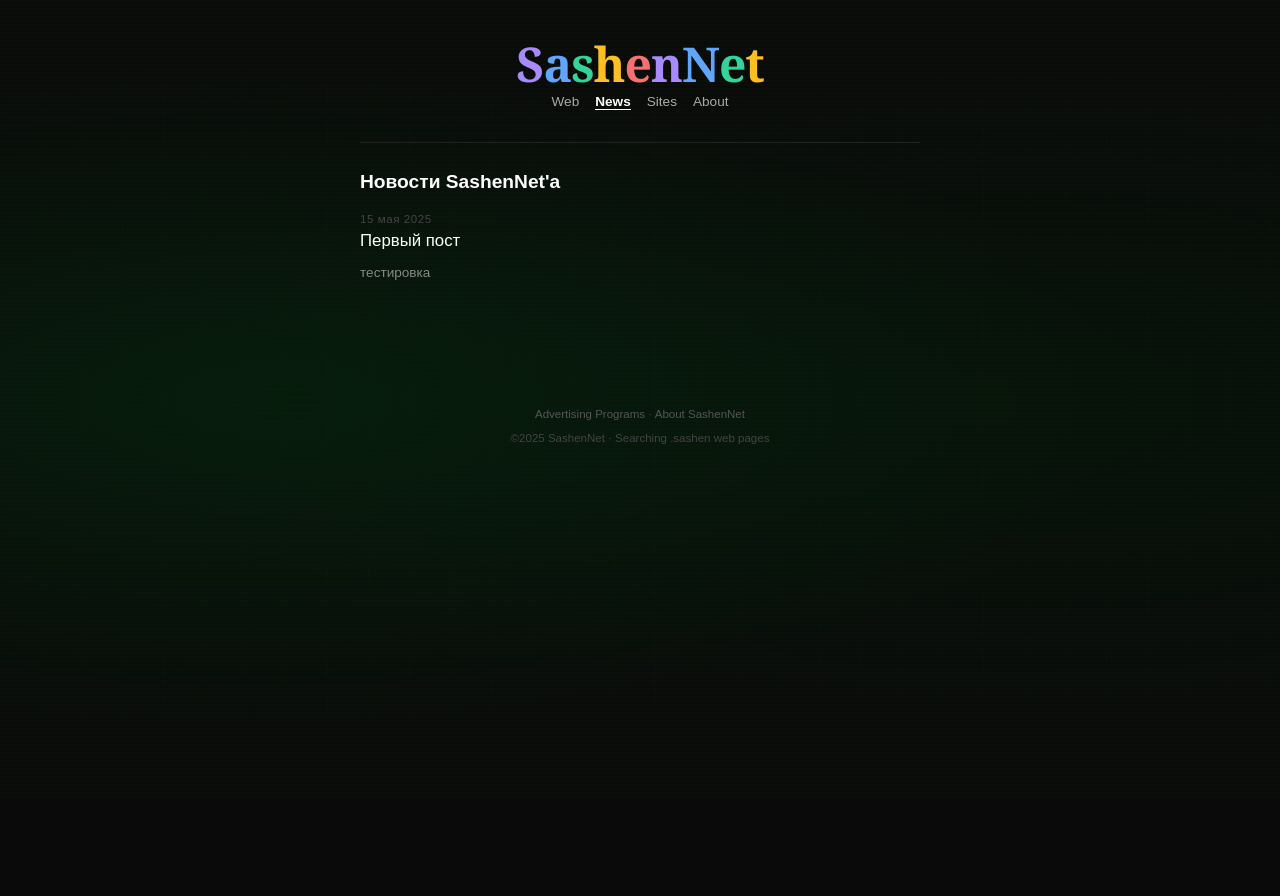
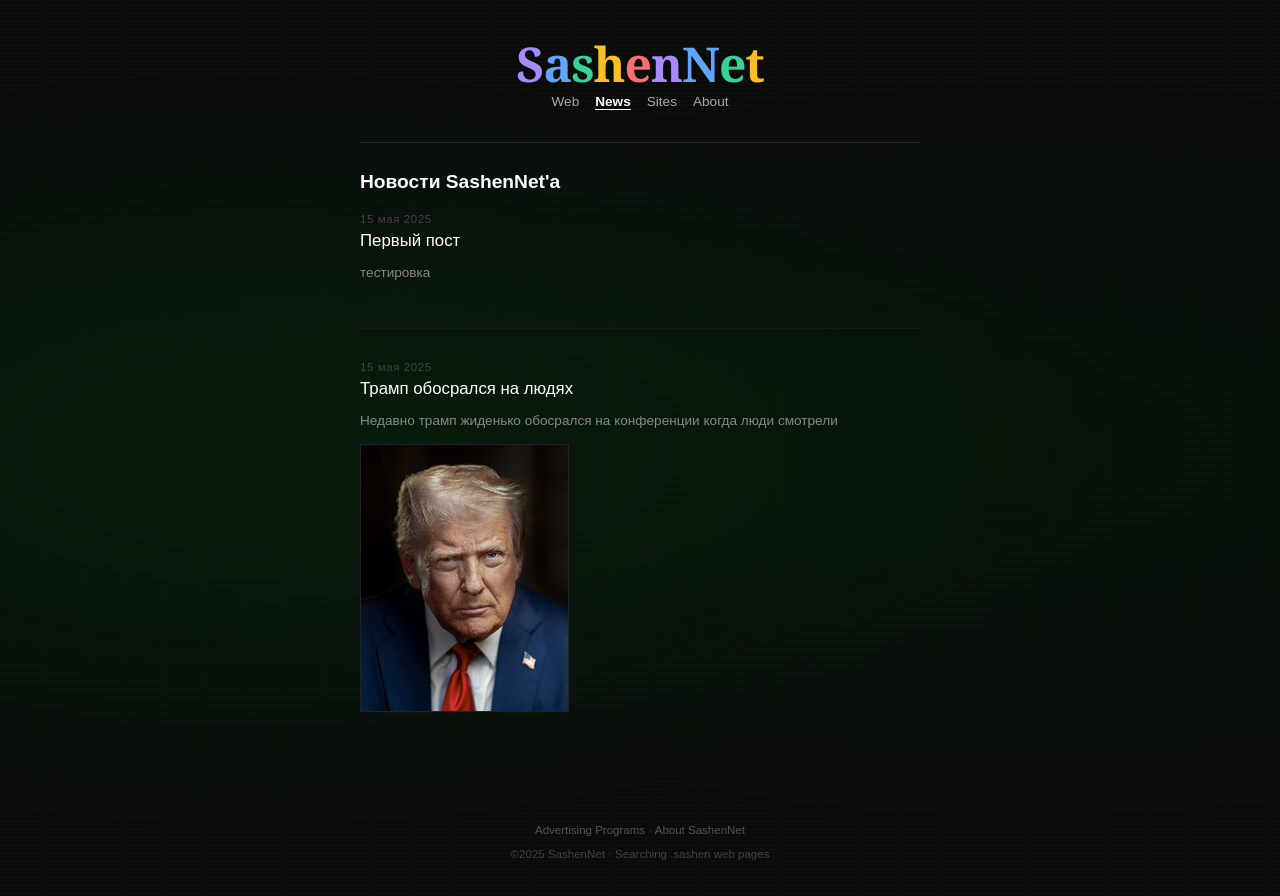
Before and after one commit to Nyxnotz/SashenNet, a plain HTML site: page sites/news.sashen/index.html in a window 1280 px wide. Before the commit the page ends 800 px from the top, so only its background shows below. Drawn offline with Linux system fonts and the light colour scheme.

Commit message:
Add new post about recent event
Added a new post with date, title, text, and image.

```diff
--- a/sites/news.sashen/index.html
+++ b/sites/news.sashen/index.html
@@ -104,6 +104,13 @@
       <!-- Пример с картинкой: <img class="post-img" src="images/photo.jpg"> -->
     </div>
 
+    <div class="post">
+      <div class="post-date">15 мая 2025</div>
+      <div class="post-title">Трамп обосрался на людях</div>
+      <div class="post-text">Недавно трамп жиденько обосрался на конференции когда люди смотрели</div>
+      <img class="post-img" src="images/cbaf37b8b12f37c9.jpg">
+    </div>
+
     <!-- POSTS END -->
 
   </div>
```
